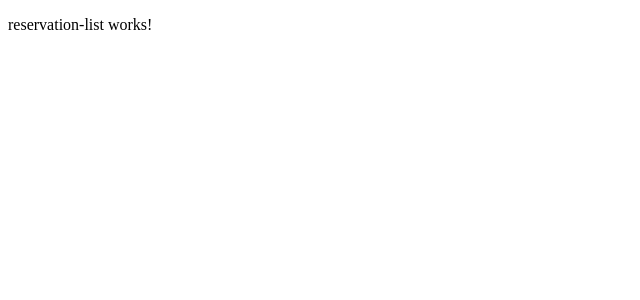
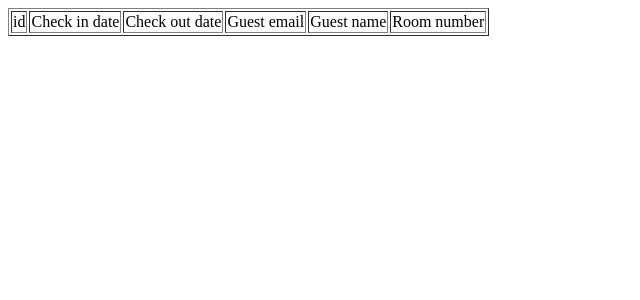
Before and after one commit to lcaohoanq/Angular-Issues, an Angular app in the folder hotel-app/: page /list in a window 1280 px wide. Shown: the top 300 px of the page, without its empty margins (0-640 px from the left). Built offline with nearby package versions, Linux system fonts and the light colour scheme.

Commit message:
feat: add view list

```diff
--- a/hotel-app/src/app/reservation-list/reservation-list.component.html
+++ b/hotel-app/src/app/reservation-list/reservation-list.component.html
@@ -1 +1,28 @@
-<p>reservation-list works!</p>
+<table border="1">
+
+    <thead>
+
+        <tr>
+            <td>id</td>
+            <td>Check in date</td>
+            <td>Check out date</td>
+            <td>Guest email</td>
+            <td>Guest name</td>
+            <td>Room number</td>
+        </tr>
+
+    </thead>
+
+    <tbody *ngFor="let res of reservations; index as i">
+        <tr>
+            <td>{{res.id}}</td>
+            <td>{{res.checkInDate}}</td>
+            <td>{{res.checkOutDate}}</td>
+            <td>{{res.guestEmail}}</td>
+            <td>{{res.guestName}}</td>
+            <td>{{res.roomNumber}}</td>
+        </tr>
+
+    </tbody>
+
+</table>
--- a/hotel-app/src/app/reservation-list/reservation-list.component.ts
+++ b/hotel-app/src/app/reservation-list/reservation-list.component.ts
@@ -1,10 +1,20 @@
-import { Component } from '@angular/core';
+import { Component, OnInit } from '@angular/core';
+import { ReservationService } from '../reservation/reservation.service';
+import { Reservation } from '../models/reservation';
 
 @Component({
   selector: 'app-reservation-list',
   templateUrl: './reservation-list.component.html',
   styleUrls: ['./reservation-list.component.css']
 })
-export class ReservationListComponent {
+export class ReservationListComponent implements OnInit {
+
+  reservations: Reservation[] = []
+
+  constructor(private reservationService: ReservationService) { }
+
+  ngOnInit(): void {
+    this.reservations = this.reservationService.getReservations()
+  }
 
 }
```
